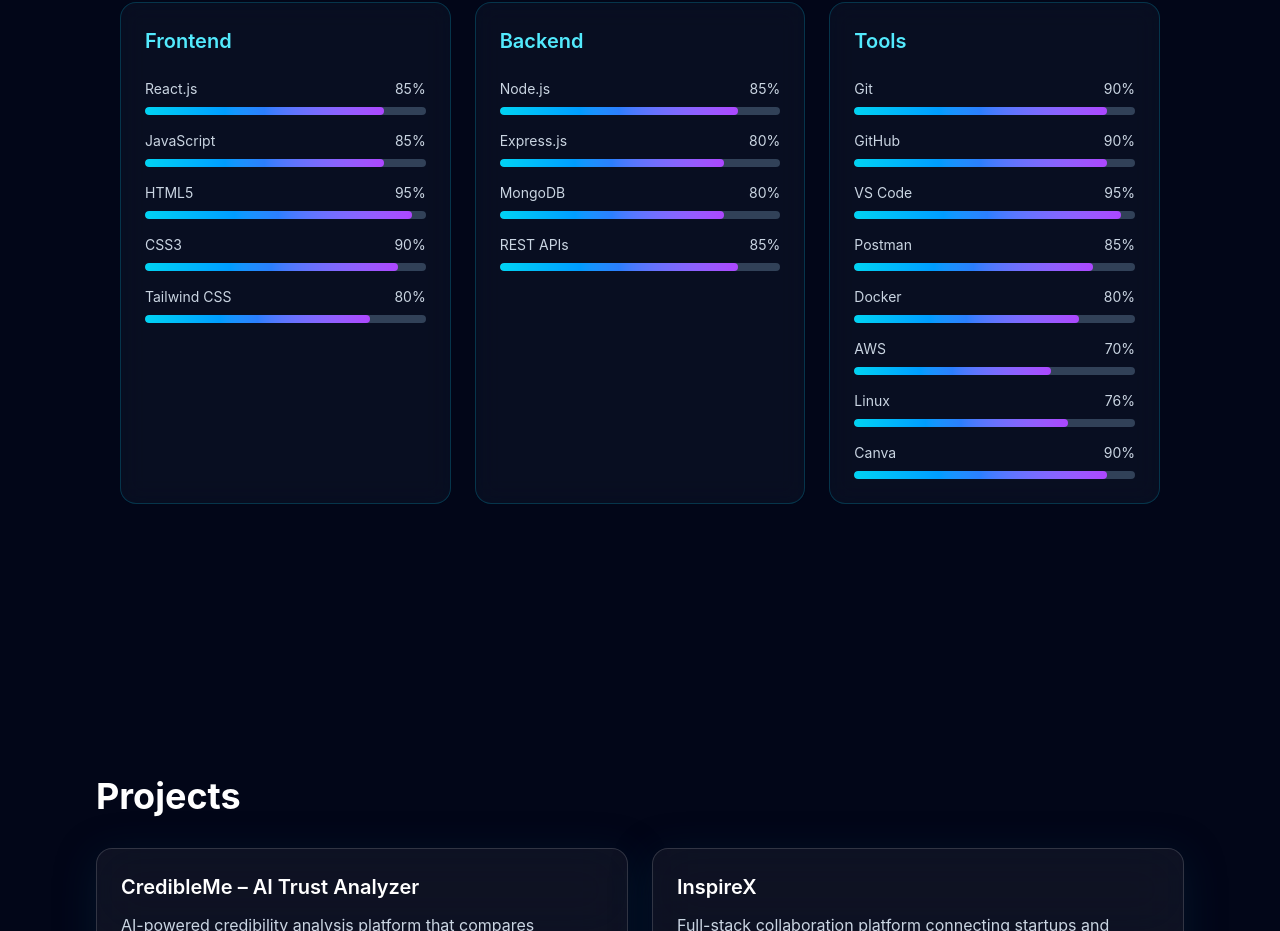
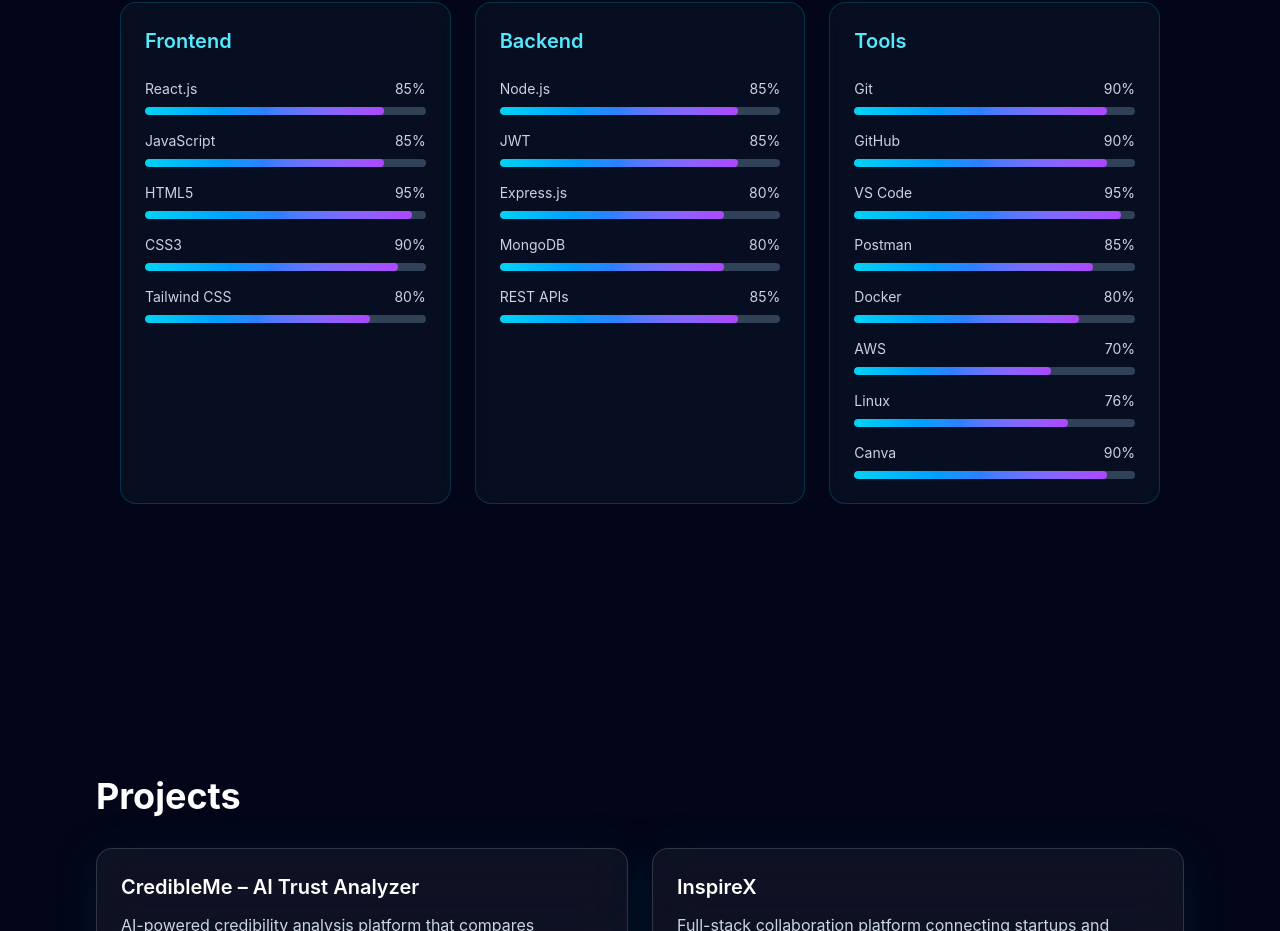
Before and after one commit to salonydhiman292-pixel/portfolio12, a React (Vite) app: page / in a window 1280 px wide. Shown: the part 1252-2183 px from the top of the page. Built offline with nearby package versions, Linux system fonts and the light colour scheme.

Commit message:
Update Skills.jsx

```diff
--- a/src/components/Skills.jsx
+++ b/src/components/Skills.jsx
@@ -11,7 +11,7 @@
     ],
 
     Backend: [
-      { name: 'Node.js', level: 85 },
+      { name: 'Node.js', level: 85 }, { name: 'JWT', level: 85 },
       { name: 'Express.js', level: 80 },
       { name: 'MongoDB', level: 80 },
       { name: 'REST APIs', level: 85 }
```
